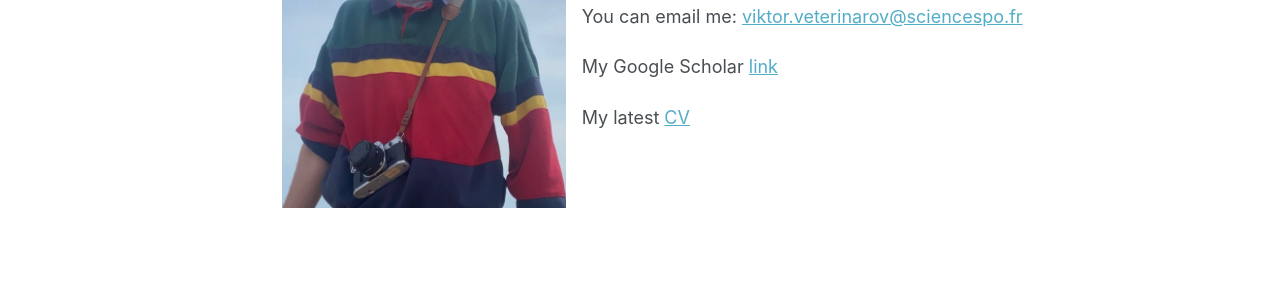
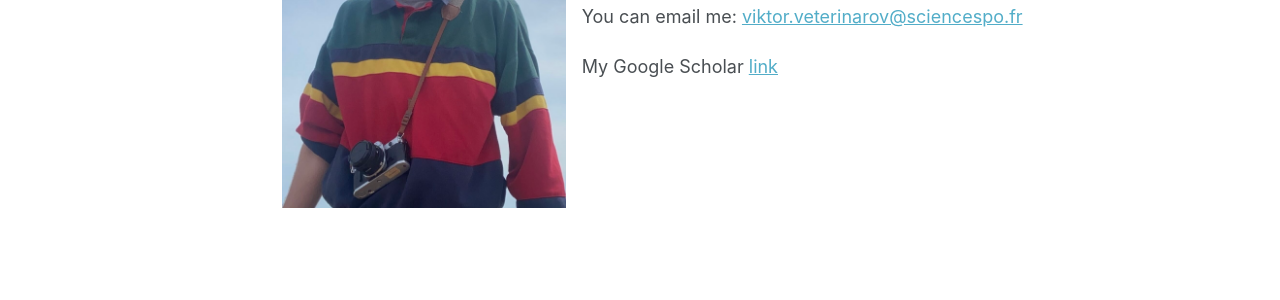
Before and after one commit to viktorveterinarov/viktorveterinarov.github.io, a Jekyll site: the page built from _pages/about.md, in a window 1280 px wide. Shown: the part 354-654 px from the top of the page. Built offline with Jekyll 4.4.1, drawn with Linux system fonts in a browser that asks for light colours.

Commit message:
Update about.md

```diff
--- a/_pages/about.md
+++ b/_pages/about.md
@@ -13,6 +13,4 @@ redirect_from:
   <p>My research focuses on labor and public economics, with a particular emphasis on inequality.</p>
   <p>You can email me: <a href="mailto:viktor.veterinarov@sciencespo.fr">viktor.veterinarov@sciencespo.fr</a></p>
   <p>My Google Scholar <a href="https://scholar.google.com/citations?user=tIoH6ksAAAAJ&hl=en&oi=ao" target="_blank">link</a></p>
-  <p>My latest <a href="/files/ViktorVeterinarovCV.pdf" download>CV</a></p>
-
 </div>
```
